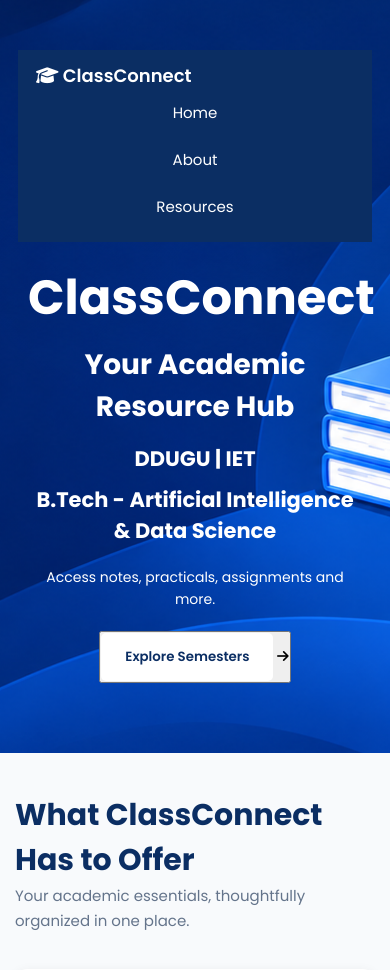
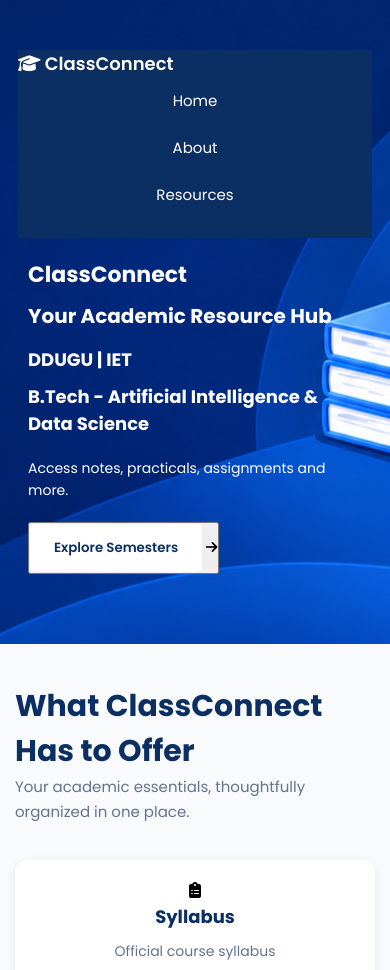
Before and after one commit to GulshanMishra-acc/ClassConnect, a plain HTML site: page index.html in a window 390 px wide. Shown: the top 970 px of the page. Drawn offline with Linux system fonts and the light colour scheme.

Commit message:
update css

```diff
--- a/style.css
+++ b/style.css
@@ -754,13 +754,14 @@ img {
     .navbar {
         height: auto;
         min-height: 65px;
-        padding: 12px 18px;
+        padding: 0px;
         flex-wrap: wrap;
         position: relative;
+        padding-bottom: 20px;
     }
 
     .logo {
-        font-size: 20px;
+        font-size: 25px;
     }
 
     .nav-links {
@@ -793,11 +794,17 @@ img {
     .mainPage-content {
         width: 100%;
         padding: 20px 10px;
-        text-align: center;
+        text-align: left;
     }
 
-    .mainPage-content h1 {
-        font-size: clamp(28px, 7vw, 40px);
+    .mainPage-content h2 {
+        font-size: 22px;
+    }
+    .mainPage-content h3 {
+        font-size: 20px;
+    }
+    .mainPage-content h4 {
+        font-size: 18px;
     }
 
     .mainPage-content p {
```
